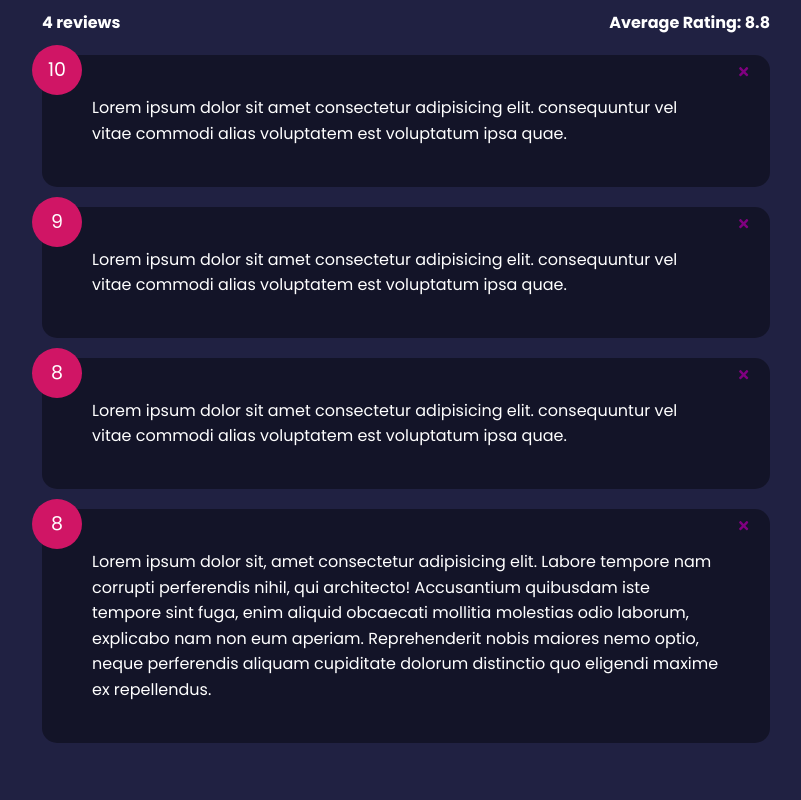
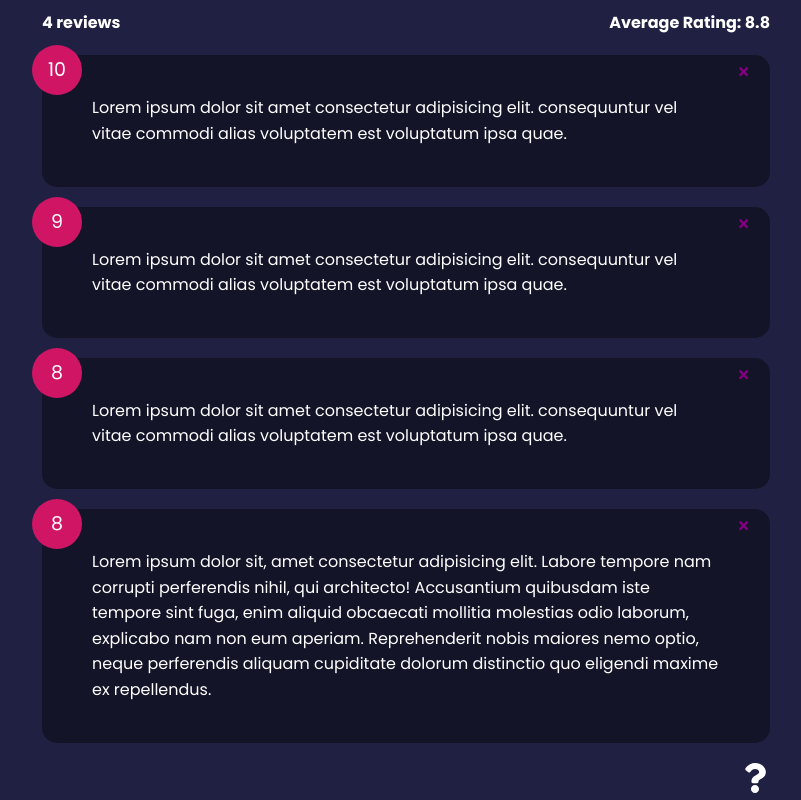
Before and after one commit to varbees/Feedback-UI, a React (Create React App) app: page /about in a window 1280 px wide. Shown: the part 389-1189 px from the top of the page, without its empty margins (234-1035 px from the left). Before the commit the page ends 1152 px from the top, so only its background shows below. Built offline with nearby package versions, Linux system fonts and the light colour scheme; the HTML template or start-up script is replaced by a standard one.

Commit message:
About Icon Component

```diff
--- a/package.json
+++ b/package.json
@@ -10,6 +10,7 @@
     "react": "^18.2.0",
     "react-dom": "^18.2.0",
     "react-icons": "^4.4.0",
+    "react-router-dom": "^6.3.0",
     "react-scripts": "5.0.1",
     "uuid": "^8.3.2",
     "web-vitals": "^2.1.4"
--- a/src/App.js
+++ b/src/App.js
@@ -1,5 +1,7 @@
 import React, { useState } from 'react';
 import { v4 as uuidv4 } from 'uuid';
+import { BrowserRouter as Router, Routes, Route } from 'react-router-dom';
+import AboutIconLink from './components/AboutIconLink';
 import FeedbackForm from './components/FeedbackForm';
 import FeedbackList from './components/FeedbackList';
 import FeedbackStats from './components/FeedbackStats';
@@ -21,12 +23,15 @@
 
   return (
     <>
+      <Router>
         <Header text='Feedback UI' />
         <div className='container'>
           <FeedbackForm handleAdd={addFeedback} />
           <FeedbackStats feedback={feedback} />
           <FeedbackList feedback={feedback} handleDelete={deleteFeedback} />
+          <AboutIconLink />
         </div>
+      </Router>
     </>
   );
 };
--- /dev/null
+++ b/src/components/AboutIconLink.jsx
@@ -0,0 +1,15 @@
+import React from 'react';
+import { FaQuestion } from 'react-icons/fa';
+import { Link } from 'react-router-dom';
+
+function AboutIconLink() {
+  return (
+    <div className='about-link'>
+      <Link to={'/about'}>
+        <FaQuestion size={30} />
+      </Link>
+    </div>
+  );
+}
+
+export default AboutIconLink;
```
Also changed, not shown: 1 other file (tests, documents, lock files or other folders). Lines whose indentation alone changed are shown as unchanged.
